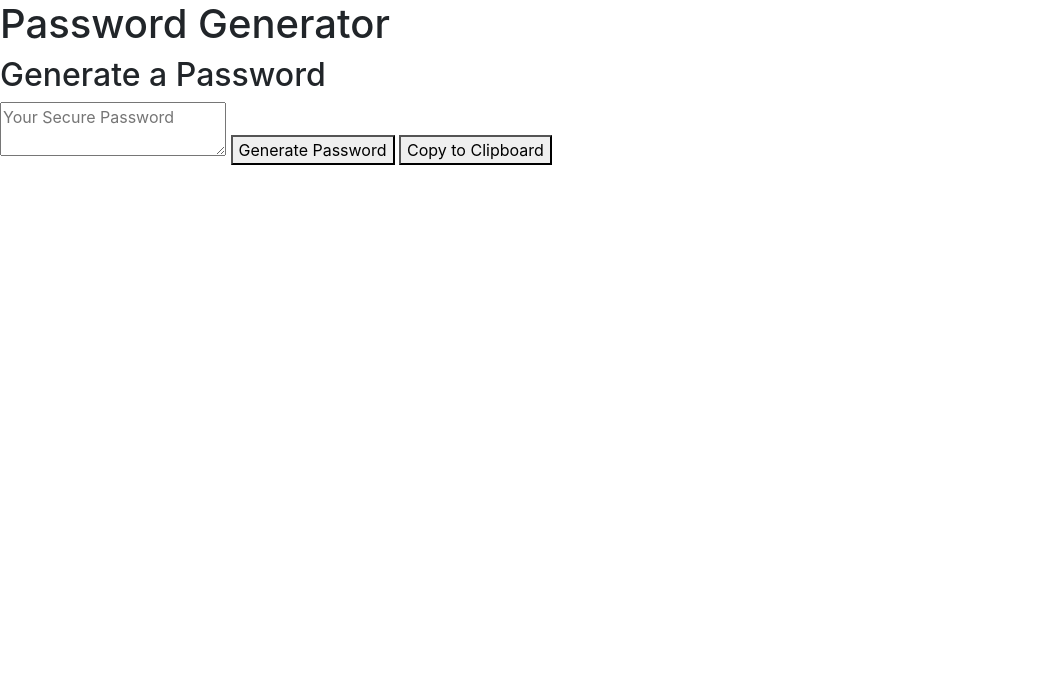
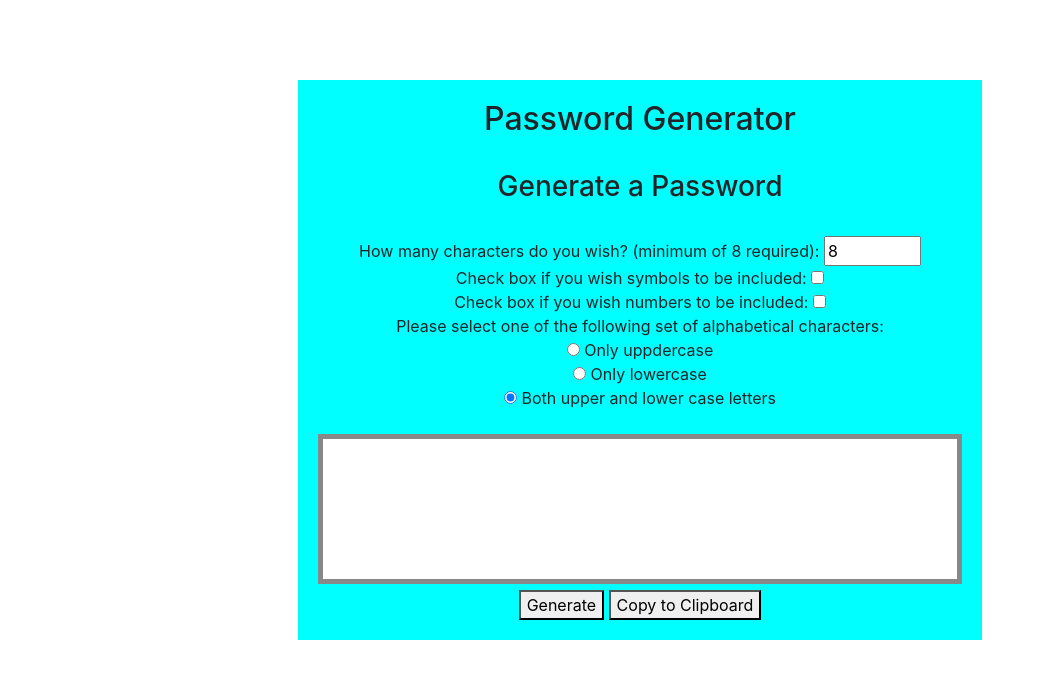
Before and after one commit to kottkej/H-wk03, a plain HTML site: page index.html in a window 1280 px wide. Shown: the whole page, without its empty margins (0-1045 px from the left). Drawn offline with nearby package versions, Linux system fonts and the light colour scheme.

Commit message:
uploaded wrong files these are the correct ones

```diff
--- a/index.html
+++ b/index.html
@@ -1,29 +1,52 @@
 <!DOCTYPE html>
 <html lang="en">
-  <head>
-    <meta charset="UTF-8" />
-    <meta name="viewport" content="width=device-width, initial-scale=1.0" />
-    <meta http-equiv="X-UA-Compatible" content="ie=edge" />
-    <link rel="stylesheet" href="https://stackpath.bootstrapcdn.com/bootstrap/4.3.1/css/bootstrap.min.css" integrity="sha384-ggOyR0iXCbMQv3Xipma34MD+dH/1fQ784/j6cY/iJTQUOhcWr7x9JvoRxT2MZw1T" crossorigin="anonymous">
-    <title>Password Generator</title>
-  </head>
-  <body>
-    <header>
-      <h1>Password Generator</h1>
-    </header>
-    <h2>Generate a Password</h2>
-    <textarea
-      readonly
-      id="password"
-      placeholder="Your Secure Password"
-      aria-label="Generated Password"
-    ></textarea>
-    <button id="generate">Generate Password</button>
-    <button id="copy">
-      Copy to Clipboard
-    </button>
-  <script src="https://code.jquery.com/jquery-3.3.1.slim.min.js" integrity="sha384-q8i/X+965DzO0rT7abK41JStQIAqVgRVzpbzo5smXKp4YfRvH+8abtTE1Pi6jizo" crossorigin="anonymous"></script>
-  <script src="https://cdnjs.cloudflare.com/ajax/libs/popper.js/1.14.7/umd/popper.min.js" integrity="sha384-UO2eT0CpHqdSJQ6hJty5KVphtPhzWj9WO1clHTMGa3JDZwrnQq4sF86dIHNDz0W1" crossorigin="anonymous"></script>
-  <script src="https://stackpath.bootstrapcdn.com/bootstrap/4.3.1/js/bootstrap.min.js" integrity="sha384-JjSmVgyd0p3pXB1rRibZUAYoIIy6OrQ6VrjIEaFf/nJGzIxFDsf4x0xIM+B07jRM" crossorigin="anonymous"></script>
-  </body>
+<head>
+    <meta charset="UTF-8">
+    <meta name="viewport" content="width=device-width, initial-scale=1.0">
+    <meta http-equiv="X-UA-Compatible" content="ie=edge">
+    <title>Random Password Generator</title>
+
+    <link rel="stylesheet" href="https://stackpath.bootstrapcdn.com/bootstrap/4.4.1/css/bootstrap.min.css" integrity="sha384-Vkoo8x4CGsO3+Hhxv8T/Q5PaXtkKtu6ug5TOeNV6gBiFeWPGFN9MuhOf23Q9Ifjh" crossorigin="anonymous">
+    <script src="https://code.jquery.com/jquery-3.4.1.slim.min.js" integrity="sha384-J6qa4849blE2+poT4WnyKhv5vZF5SrPo0iEjwBvKU7imGFAV0wwj1yYfoRSJoZ+n" crossorigin="anonymous"></script>
+    <script src="https://cdn.jsdelivr.net/npm/popper.js@1.16.0/dist/umd/popper.min.js" integrity="sha384-Q6E9RHvbIyZFJoft+2mJbHaEWldlvI9IOYy5n3zV9zzTtmI3UksdQRVvoxMfooAo" crossorigin="anonymous"></script>
+    <script src="https://stackpath.bootstrapcdn.com/bootstrap/4.4.1/js/bootstrap.min.js" integrity="sha384-wfSDF2E50Y2D1uUdj0O3uMBJnjuUD4Ih7YwaYd1iqfktj0Uod8GCExl3Og8ifwB6" crossorigin="anonymous"></script>
+    <link rel="stylesheet" href="styles.css">
+
+</head>
+<body>
+    <div class="container">
+        <div class="row">
+                <div class="col-lg-8 col-sm-12 mx-auto">
+                    <div class="content">
+                        <h2>Password Generator</h4><br />
+                        <h3>Generate a Password</h3>
+                        <br />
+                        <div class="Selectors">
+                        How many characters do you wish? (minimum of 8 required):
+                        <input type="number" name = "charNum" value= "8" min="8" max="128" id="charNum"><br/>
+                        Check box if you wish symbols to be included: <input type="checkbox" id="symfull" /><br/>
+                        Check box if you wish numbers to be included: <input type="checkbox" id="nbrs" /><br/>
+                        Please select one of the following set of alphabetical characters:<br />
+                        <input type="radio" name="alphabet" value="uppercase" id="uppercase"> Only uppdercase<br>
+                        <input type="radio" name="alphabet" value="lowercase" id="lowercase"> Only lowercase <br>
+                        <input type="radio" name="alphabet" value="bothupperlower" id="bothupperlower" checked> Both upper and lower case letters
+                                                </div>
+                        <br />
+                        <textarea id="display"></textarea>
+                        <br />
+
+                        <button id="submit">Generate</button>
+                        <button onclick="copyText()">Copy to Clipboard</button>
+                        <div id="length">
+
+                        </div>
+
+                    </div>
+                </div>
+        </div>
+    </div>
+
+    <script src="script.js"></script>
+
+</body>
 </html>
--- a/script.js
+++ b/script.js
@@ -58,6 +58,8 @@ function generate(length, characters) {
     //add password to display area
     document.getElementById("display").value = password;
 }
+
+//Copy to the clipboard
 function copyText() {
     /* Get the text field */
     var copyText = document.getElementById("display");
```
Also changed, not shown: styles.css (line endings or trailing spaces).
